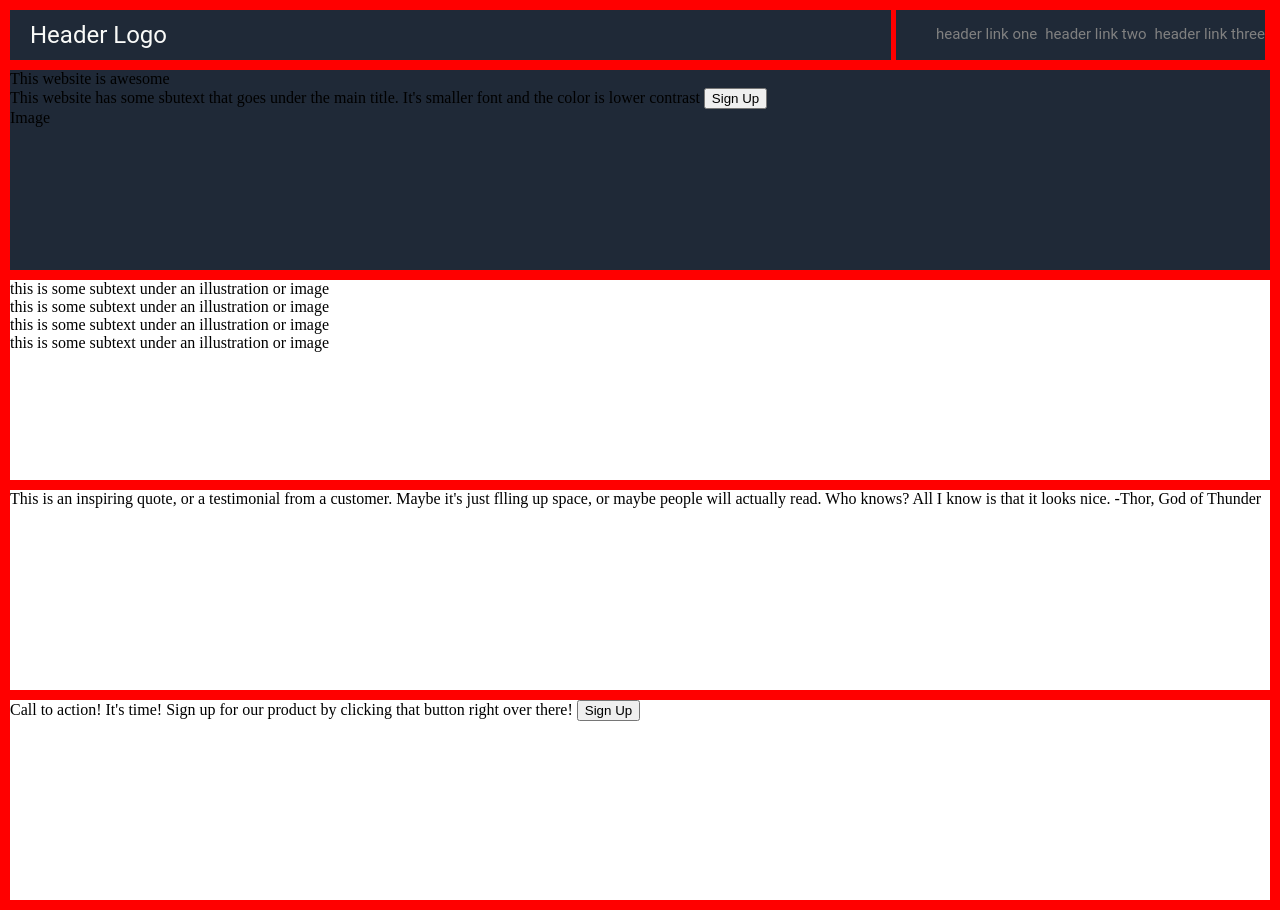
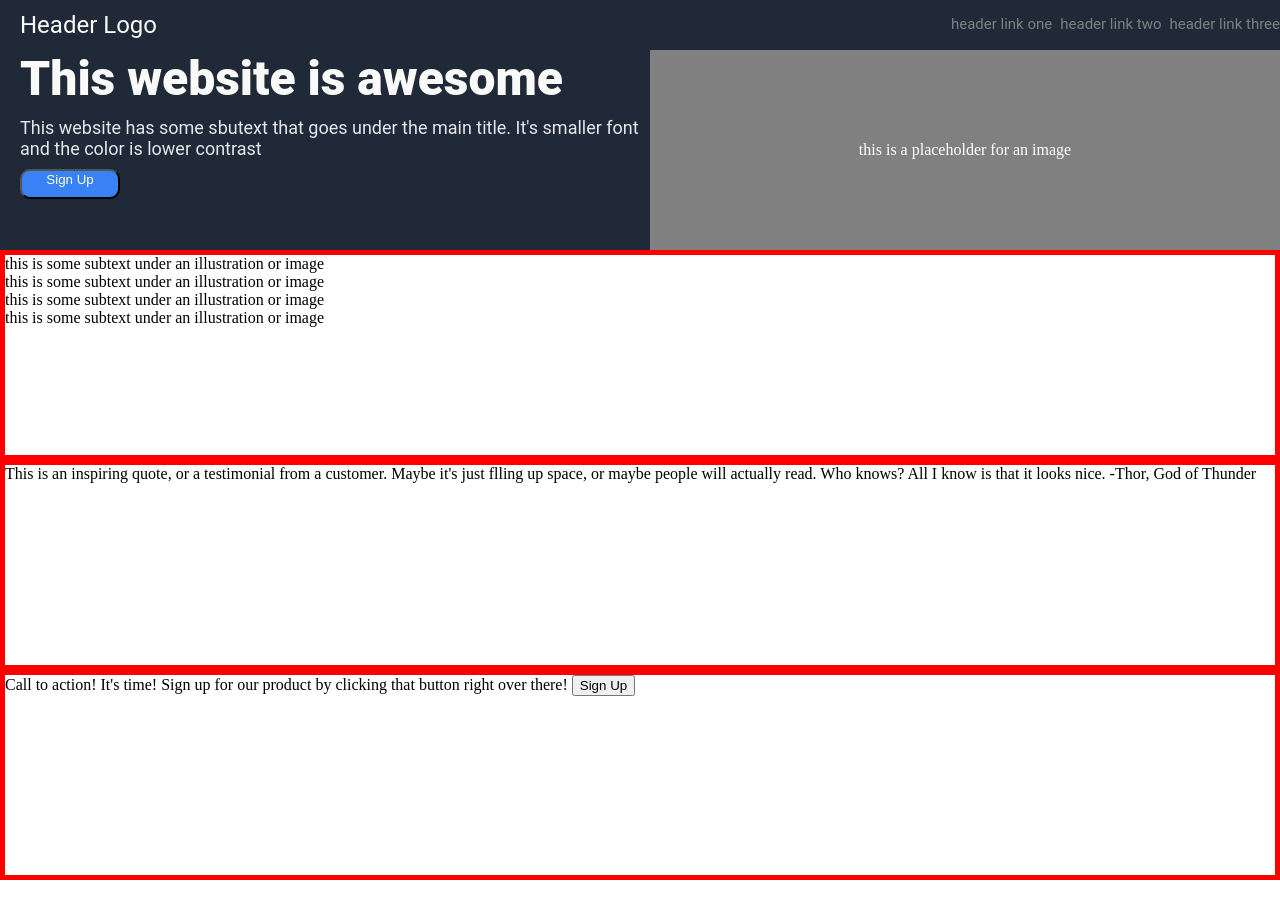
Before and after one commit to JohnRan24/landing-page, a plain HTML site: page index.html in a window 1280 px wide. After the commit the page ends 880 px from the top, so only its background shows below. Drawn offline with Linux system fonts and the light colour scheme.

Commit message:
Added styles into style.css for the first section in index.html

```diff
--- a/index.html
+++ b/index.html
@@ -19,12 +19,16 @@
     </div>
     <div class="first-section">
         <div class="intro">
-            This website is awesome<br>
-            This website has some sbutext that goes under the main title. It's smaller font and the color is lower contrast
+            <div class="main-text">
+                This website is awesome
+            </div>
+            <div class="secondary-text">
+                This website has some sbutext that goes under the main title. It's smaller font and the color is lower contrast
+            </div>
             <button class="sign-up">Sign Up</button>
         </div>
         <div class="image">
-            Image
+            this is a placeholder for an image
         </div>
     </div>
     <div class="second-section">
--- a/style.css
+++ b/style.css
@@ -1,7 +1,7 @@
 body {
     display: flex;
     flex-direction: column;
-    border: solid 5px red;
+    /*border: solid 5px red;*/
     margin: 0;
 }
 .header,
@@ -9,7 +9,7 @@ body {
     display: flex;
     height: 50px;
     justify-content: space-between;
-    border: solid 5px red;
+    /*border: solid 5px red;*/
     background-color: #1f2937;
     font-family: "Roboto";
     font-size: 15px;
@@ -22,9 +22,11 @@ body {
 
 }
 .first-section {
+    display: flex;
     height: 200px;
-    border: solid 5px red;
+    /*border: solid 5px red;*/
     background-color: #1f2937;
+    justify-content: space-evenly;
 }
 .second-section {
     height: 200px;
@@ -40,7 +42,7 @@ body {
 }
 .right-links {
     display: flex;
-    border: solid 5px red;
+    /*border: solid 5px red;*/
 }
 ul {
     display: flex;
@@ -52,3 +54,46 @@ a {
     text-decoration: none;
     color: grey;
 }
+.intro {
+    display: flex;
+    flex-direction: column;
+    width: 750px;
+    padding-left: 20px;
+   /* border: solid 5px red;*/
+}
+.image {
+    display: flex;
+    color: white;
+    background-color: grey;
+    width: 750px;
+    justify-content: center;
+    align-items: center;
+    /*border: solid 5px red;*/
+}
+.main-text {
+    font-size: 48px;
+    font-weight: 900;
+    font-family: "Roboto";
+    color: #f9faf8;
+    padding-bottom: 10px;
+   /* border: solid 5px red;*/
+}
+.secondary-text {
+    font-size: 18px;
+    color: #e5e7eb;
+    font-family: "Roboto";
+    padding-bottom: 10px;
+    /*border: solid 5px red;*/
+}
+.sign-up {
+    display: flex;
+    width: 100px;
+    height: 30px;
+    background-color: #3882f6;
+    color: white;
+    border-radius: 10px;
+    align-items: center;
+    justify-content: center;
+    padding-bottom: 10px;
+    /*border: solid 5px red;*/
+}
```
